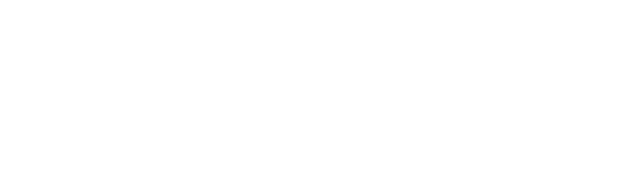
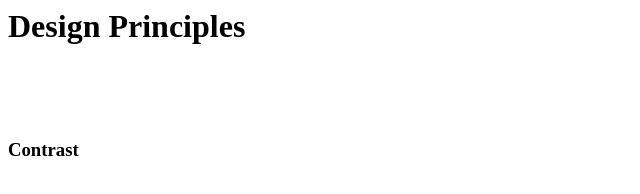
Before and after one commit to Cl350/Root, a plain HTML site: page designstyles/styleshw.html in a window 1280 px wide. Shown: the whole page, without its empty margins (0-640 px from the left). Drawn offline with Linux system fonts and the light colour scheme.

Commit message:
name change

```diff
--- a/designstyles/styleshw.html
+++ b/designstyles/styleshw.html
@@ -6,6 +6,10 @@
     <title>Document</title>
 </head>
 <body>
+    <h1>Design Principles</h1>
+    <br><br><br>
+
+    <h3>Contrast</h3>
 
 </body>
 </html>
```
